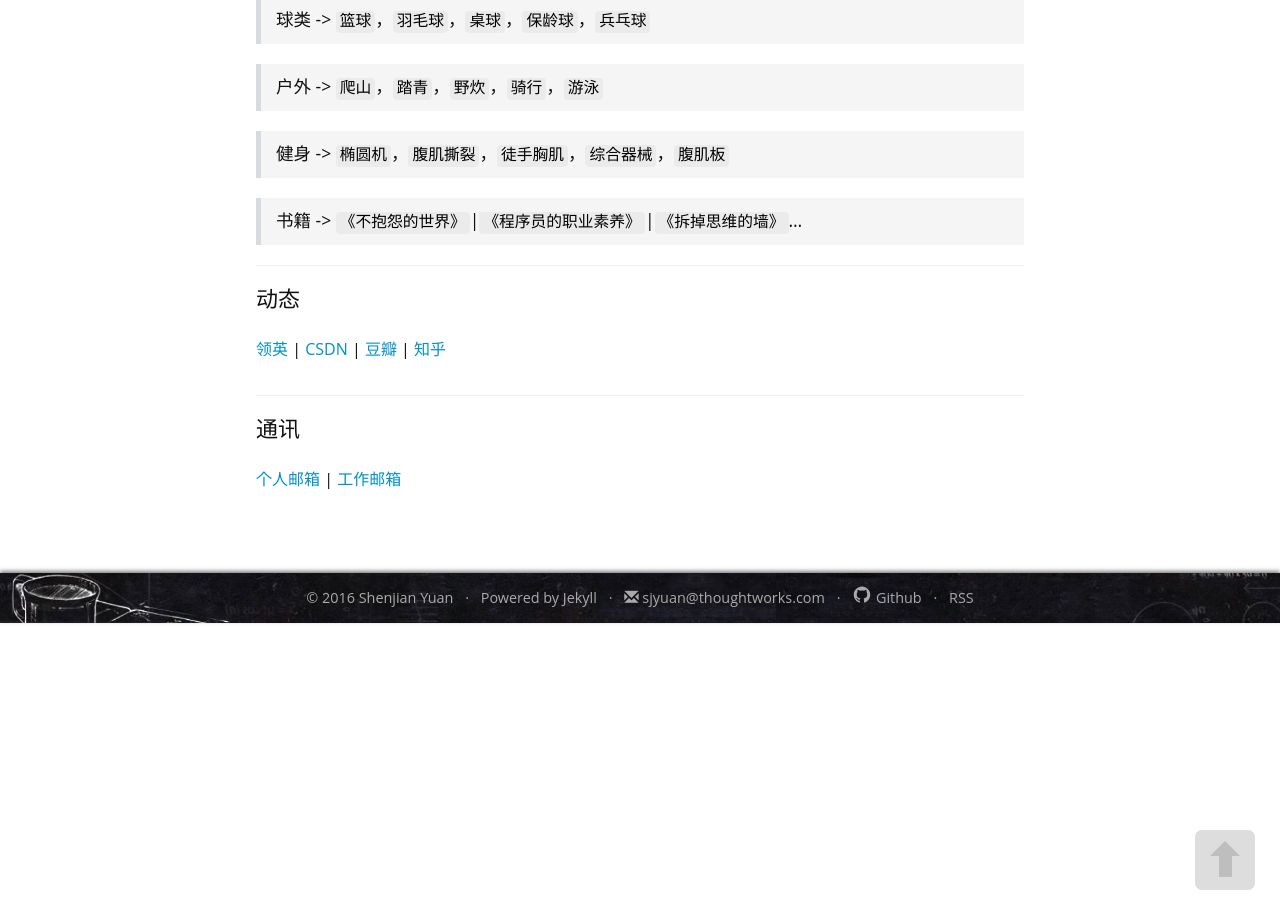
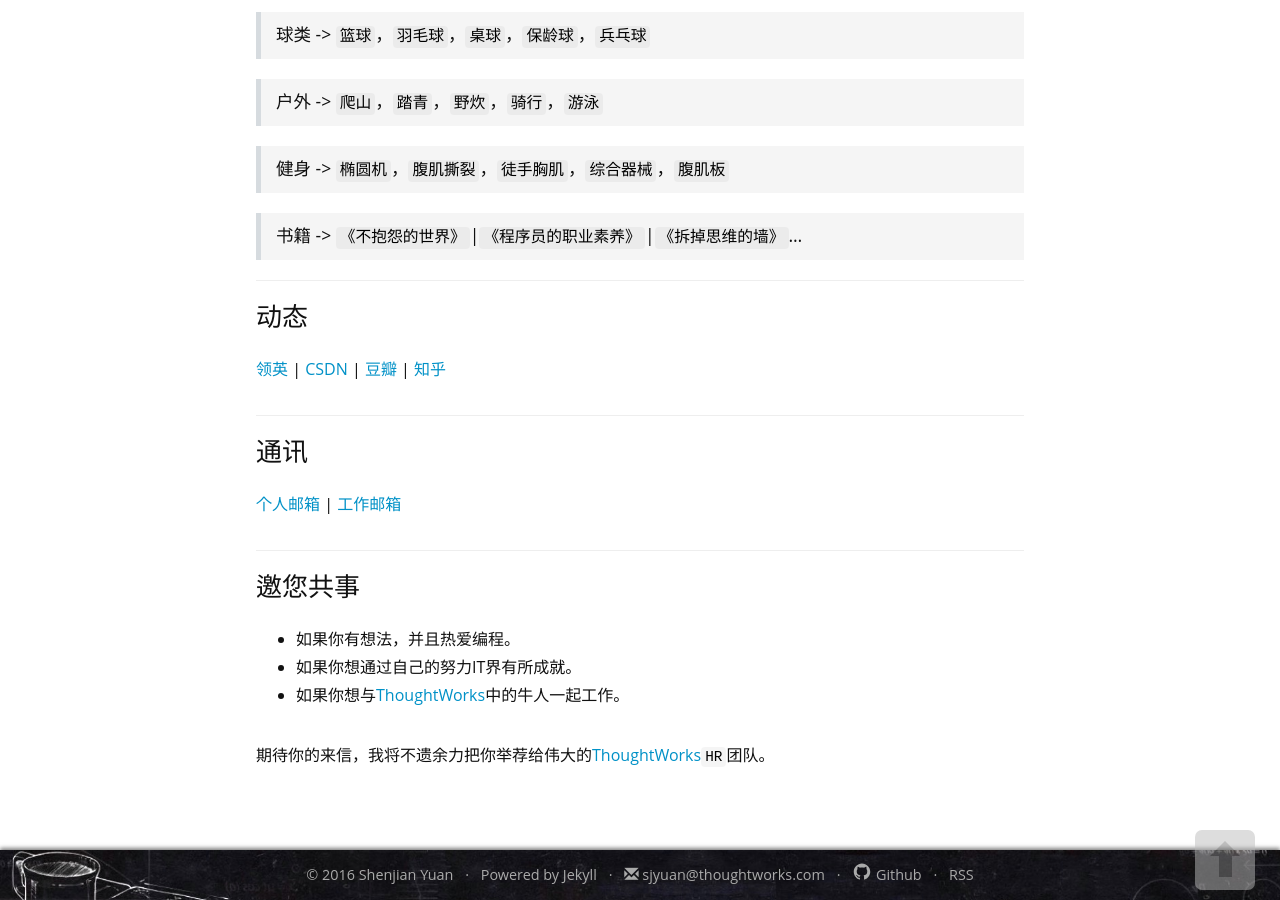
Before and after one commit to lemon123456/sjyuan-cc.github.io, a Jekyll site: the page built from pages/about.md, in a window 1280 px wide and 900 px high, scrolled down 941 px. Built offline with Jekyll 4.4.1, drawn with Linux system fonts in a browser that asks for light colours; nearby versions of some CDN libraries; comment, search, counter and statistics services are not loaded; a style sheet for code colours, icons or effects is not loaded.

Commit message:
update personal info

```diff
--- a/pages/about.md
+++ b/pages/about.md
@@ -6,18 +6,18 @@
 icon: glyphicon-heart
 ---
 
-### 生平
+## 生平
 
 > 1990.08 出生于湖北省，名**袁慎建**，江湖人称**神剑**。
 
-> 2013.06 毕业于[**长安大学**](http://www.chd.edu.cn/)，大四转行从事软件开发。
+> 2013.06 毕业于[长安大学](http://www.chd.edu.cn/)，大四转行从事软件开发。
 
-> 2015.03 加入[**ThoughtWorks**](https://thoughtworks.com/)，结下情缘。
+> 2015.03 加入[ThoughtWorks](https://thoughtworks.com/)，结下情缘。
 
 
 ---
 
-### 职业
+## 职业
 
 >***程序员***，就职于[***`ThoughtWorks`***](https://thoughtworks.com/)，热衷于`整洁代码`/`TDD`。
 
@@ -28,7 +28,7 @@
 
 ---
 
-### 爱好
+## 爱好
 
 >球类 -> `篮球`，`羽毛球`，`桌球`，`保龄球`，`兵乓球`
 
@@ -41,18 +41,26 @@
 ---
 
 
-### 动态
+## 动态
 
 [领英](https://www.linkedin.com/in/慎建-袁-40ab31104) \|
 [CSDN](http://blog.csdn.net/ysjian_pingcx) \|
 [豆瓣](http://www.douban.com/people/142814172/) \|
 [知乎](https://www.zhihu.com/people/sjyuan)
 
+---
 
+## 通讯
+
+[个人邮箱](mailto:{{ site.social.personal_email }}) \|
+[工作邮箱](mailto:{{ site.social.work_email }})
 
 ---
 
-### 通讯
+## 邀您共事
 
-[个人邮箱](mailto:{{ site.social.personal_email }}) \|
-[工作邮箱](mailto:{{ site.social.work_email }})
+* 如果你有想法，并且热爱编程。
+* 如果你想通过自己的努力IT界有所成就。
+* 如果你想与[ThoughtWorks](https://thoughtworks.com/)中的牛人一起工作。
+
+期待你的来信，我将不遗余力把你举荐给伟大的[ThoughtWorks](https://thoughtworks.com/)`HR`团队。
```
